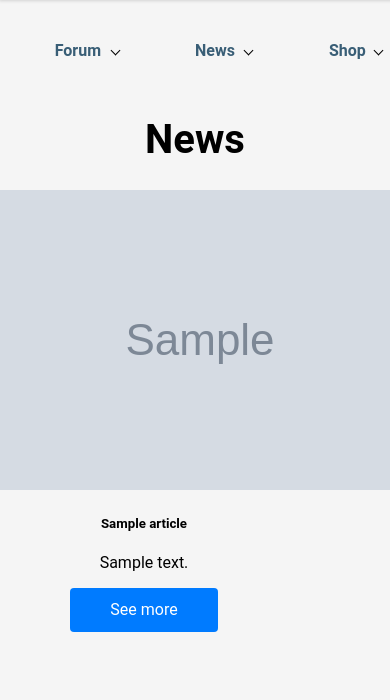
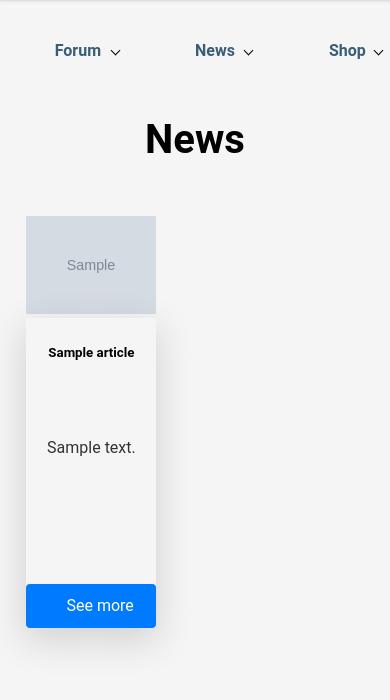
Before and after one commit to leonardocandio/AutoLux, a Flask app: page /news/ in a window 390 px wide; the page is wider, and only the part inside the window is pictured. Shown: the part 100-800 px from the top of that part. Run offline with Flask 2, Linux system fonts and the light colour scheme; tables that the repository leaves empty hold one stand-in row (values such as "Sample post"); grey boxes marked "Sample" are stand-in pictures; parts of the project's set-up code (start-up, migrations or seed data) failed here and were passed over.

Commit message:
new fase 1

```diff
--- a/app/blueprints/news/templates/news.html
+++ b/app/blueprints/news/templates/news.html
@@ -1,20 +1,18 @@
-{% extends "base.html" %}
-
-{% block body %}
-
-<div class="container">
-    <h1>News</h1>
-
+{% extends "base.html" %} {% block body %}
+<h1 class="center">News</h1>
+<div class="container-news">
+    <ul class="lista-productos">
         {% for article in articles %}
-    <div class="card" style="width: 18rem;">
+        <li class="card">
             <img class="card-img-top" src="{{ article.image_url }}" alt="Card image cap">
             <div class="card-body">
                 <h5 class="card-title">{{ article.title }}</h5>
                 <p class="card-text">{{ article.description }}</p>
                 <a href="#" class="btn btn-primary">See more</a>
             </div>
-      </div>
+        </li>
         {% endfor %}
+    </ul>
 </div>
 
 {% endblock %}
--- a/app/static/styles.css
+++ b/app/static/styles.css
@@ -2,12 +2,21 @@
     --color-base: #f5f5f5;
     --color-background: #fff;
     --color-accent: #395e76;
-
 }
 
 *:not(i) {
     font-family: 'Roboto', sans-serif;
 }
+
+
+/*HERRAMIENTAS*/
+
+.center {
+    text-align: center;
+}
+
+
+/*Fin herramienta*/
 
 body {
     margin: 0;
@@ -62,7 +71,6 @@ nav {
     box-shadow: 0 0 3px 1px lightgray, 0 -3px 1px 1px lightgray;
 }
 
-
 .main-logo {
     position: relative;
     float: left;
@@ -72,7 +80,6 @@ nav {
     font-size: 22px;
     font-weight: 900;
     text-transform: uppercase;
-
 }
 
 nav .links {
@@ -90,7 +97,7 @@ nav .links li {
     display: inline-block;
 }
 
-nav .links li > a {
+nav .links li>a {
     position: relative;
     display: inline-block;
     padding: 0 20px;
@@ -98,17 +105,17 @@ nav .links li > a {
     height: 30px;
 }
 
-nav .links li > a:hover {
+nav .links li>a:hover {
     color: #fff;
     background: var(--color-accent);
     border-radius: 2px;
 }
 
-nav .links li > .trigger-drop {
+nav .links li>.trigger-drop {
     padding-right: 30px;
 }
 
-nav .links li > a .arrow {
+nav .links li>a .arrow {
     top: 35%;
     right: auto;
     position: absolute;
@@ -120,12 +127,12 @@ nav .links li > a .arrow {
     transform: rotate(45deg);
 }
 
-nav .links li > a:hover .arrow {
+nav .links li>a:hover .arrow {
     border: solid white;
     border-width: 0 1px 1px 0;
 }
 
-nav .links li > .dropdown-content {
+nav .links li>.dropdown-content {
     display: none;
     position: fixed;
     background-color: var(--color-background);
@@ -136,7 +143,7 @@ nav .links li > .dropdown-content {
     z-index: 1;
 }
 
-nav .links li:hover > .dropdown-content {
+nav .links li:hover>.dropdown-content {
     display: block;
     margin-top: 35px;
     animation-name: appear;
@@ -151,15 +158,16 @@ nav .nav-grid {
     grid-template-columns: auto auto auto auto auto auto auto auto;
     align-items: center;
 }
+
 nav .nav-grid-header h1 {
     margin: 20px;
     font-weight: bold;
     font-size: 30px;
 }
+
 nav .grid-item {
     text-align: center;
 }
-
 
 @keyframes appear {
     0% {
@@ -173,7 +181,6 @@ nav .grid-item {
         transform: translateY(0);
     }
 }
-
 
 .btn {
     display: inline-block;
@@ -214,7 +221,6 @@ nav .grid-item {
     text-decoration: none;
 }
 
-
 .alert-danger {
     color: #721c24;
     background-color: #f8d7da;
@@ -231,13 +237,11 @@ nav .grid-item {
     color: #004085;
     background-color: #cce5ff;
     border-color: #b8daff;
-
 }
 
 .form {
     padding-top: 5%;
 }
-
 
 .form-control {
     width: 76%;
@@ -287,9 +291,78 @@ nav .grid-item {
     display: inline-block;
 }
 
-
 @media (max-width: 600px) {
     .main {
         border-radius: 0px;
     }
 }
+
+
+/*NEWS*/
+
+@media (max-width: 1000px) {
+    .container-news {
+        max-width: 1000px;
+        margin: 0 auto;
+    }
+    .lista-productos {
+        padding: 0;
+        list-style: none;
+    }
+    .lista-productos li {
+        text-decoration: none;
+        float: left;
+        padding: 20px;
+        text-align: center;
+    }
+    .card {
+        width: 100%;
+        height: 100%;
+    }
+    .card img {
+        width: 100%;
+    }
+    .card-body {
+        display: grid;
+        margin: 0 auto 0 auto;
+        text-align: center;
+    }
+}
+
+.lista-productos {
+    display: grid;
+    grid-template-columns: 33.3% 33.3% 33.3%;
+}
+
+.card img {
+    width: 100%;
+}
+
+.card-body {
+    position: relative;
+    padding: 5px;
+    box-shadow: 0 11px 35px 2px rgba(0, 0, 0, 0.14);
+    text-align: center;
+    height: 300px;
+}
+
+.card-text {
+    position: absolute;
+    top: 50%;
+    left: 50%;
+    width: 80%;
+    height: 40%;
+    margin-top: -35px;
+    /* Este valor es el resultado de dividir entre 2 height: 70*/
+    margin-left: -40%;
+    /* Este valor es el resultado de dividir entre 2 : width:80% */
+    color: #333;
+    text-align: center;
+}
+
+.card-body a {
+    position: absolute;
+    bottom: 0;
+    right: 0;
+    left: 0;
+}
```
Lines whose indentation alone changed are shown as unchanged.
